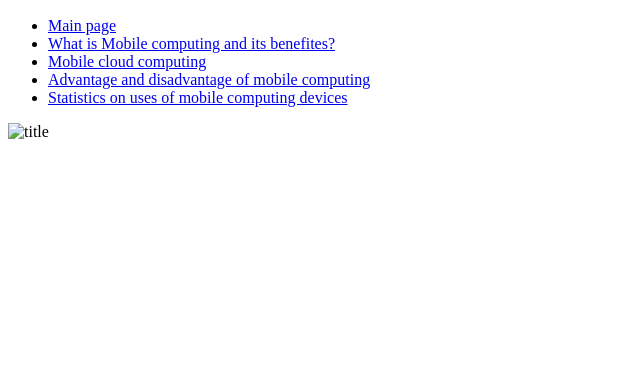
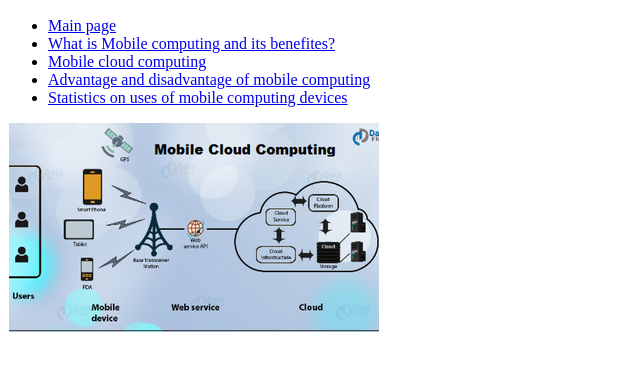
Before and after one commit to esmaeilnofal/html_mc-project, a plain HTML site: page P2.html in a window 1280 px wide. Shown: the part 110-480 px from the top of the page, without its empty margins (0-640 px from the left). Drawn offline with Linux system fonts and the light colour scheme.

Commit message:
Update P2.html

```diff
--- a/P2.html
+++ b/P2.html
@@ -14,7 +14,7 @@
   <li><a href="P3.html">Advantage and disadvantage of mobile computing</a></li>
   <li><a href="P4.html">Statistics on uses of mobile computing devices</a></li>
 </ul>
-<img src="MP I.BNG" alt="title">
+<img src="MP I.PNG" alt="title">
 
 
 </body>
```
